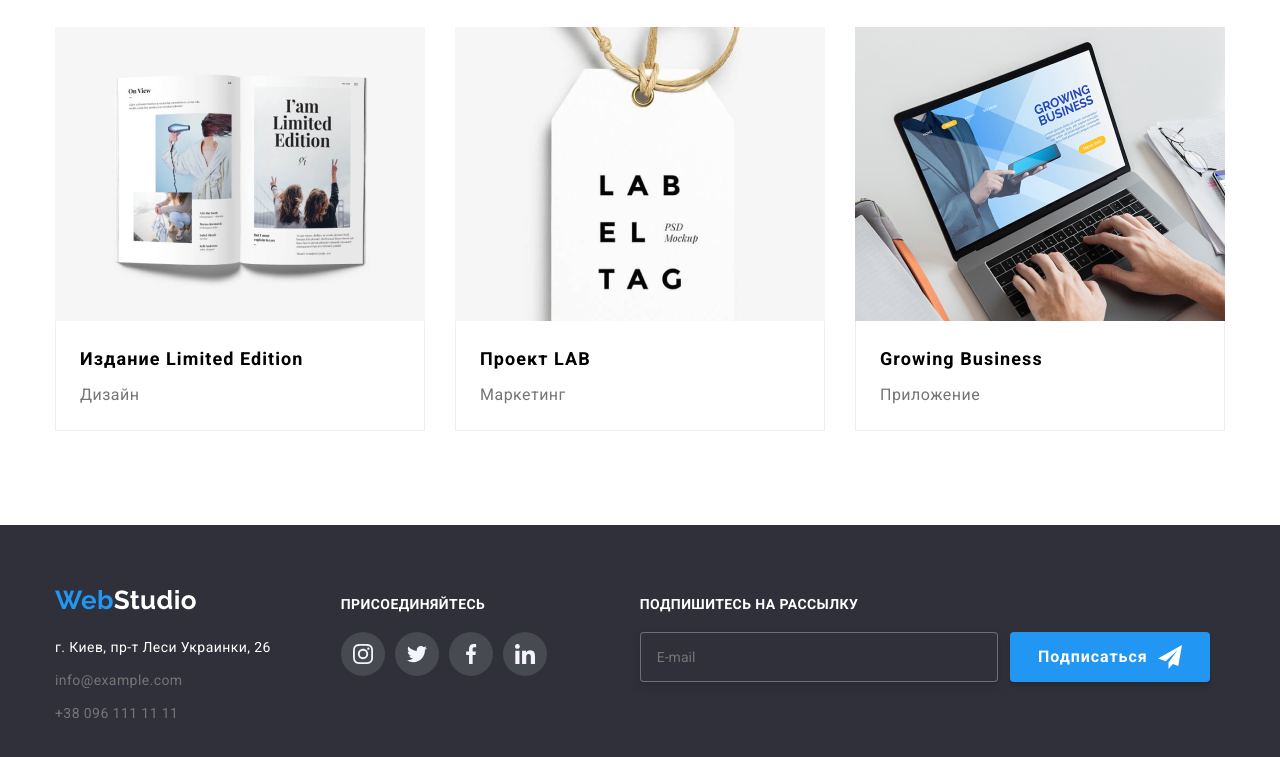
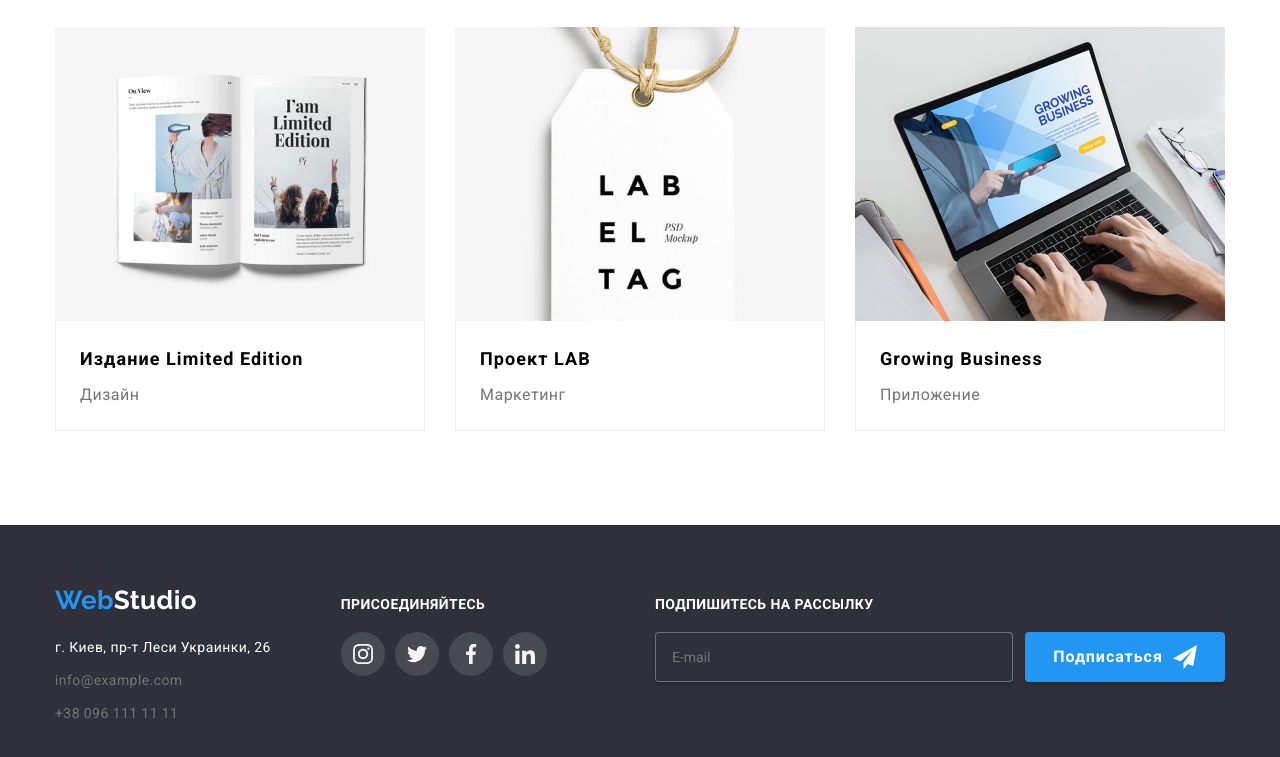
Before and after one commit to Sidich-S/goit-markup-hw-06, a plain HTML site: page portfolio.html in a window 1280 px wide. Shown: the part 1103-1860 px from the top of the page. Drawn offline with nearby package versions, Linux system fonts and the light colour scheme.

Commit message:
Дороба

```diff
--- a/css/styles.css
+++ b/css/styles.css
@@ -715,7 +715,7 @@ ul {
 
 .footer-mailing-list {
   display: block;
-  margin-left: 93px;
+  margin-left: auto;
 
 }
 .mailing-list-title {
@@ -747,21 +747,20 @@ ul {
 .label-mailing-list {
   display: flex;
   align-items: center;
-  width: 358px;
-  height: 50px;
-  margin-right: 12px;
-  padding-left: 16px;
 
-  border: 1px solid rgba(255, 255, 255, 0.3);
-  filter: drop-shadow(0px 4px 4px rgba(0, 0, 0, 0.15));
-  border-radius: 4px;
 }
 
 .input-mailing-list {
-  width: 325px;
-  height: 25px;
-  margin: 0px;
-  padding: 0px;
+  background-color: var(--basiс-background-color);
+  color: #FFFFFF;
+  width: 358px;
+  height: 50px;
+  padding: 15px 16px;
+
+  border: 1px solid rgba(255, 255, 255, 0.3);
+  border-radius: 4px;
+  box-shadow: 0px 4px 4px 0px #00000026;
+  margin-right: 12px;
 }
 
 .btn-mailing-list {
@@ -807,8 +806,8 @@ ul {
   top: 0;
   width: 100%;
   height: 100%;
+  opacity: 1;
 
-  opacity: 1;
   background-color: rgba(0, 0, 0, 0.2);
   transition: opasity 250ms cubic-bezier(0.15, 0.59, 0.76, 0.25);
 }
@@ -816,6 +815,7 @@ ul {
 .backdrop.is-hidden {
   opacity: 0;
   pointer-events: none;
+
   transform: translate(-50%, -50%) scale(3.1);
   transition: transform 250ms cubic-bezier(0.4, 0, 0.2, 1), opacity 250ms cubic-bezier(0.4, 0, 0.2, 1);
 }
@@ -823,22 +823,20 @@ ul {
 .backdrop.is-hidden .modal {
   transform: translate(-50%, -50%) scale(3.1);
   transition: transform 250ms cubic-bezier(0.4, 0, 0.2, 1);
+
 }
 
 .modal {
   position: absolute;
   top: 50%;
   left: 50%;
-  padding-top: 40px;
-  padding-right: 40px;
-  padding-left: 40px;
+  padding: 40px;
 
   width: 528px;
   min-height: 581px;
 
   background-color: #FFFFFF;
   box-shadow: 0px 1px 3px rgba(0, 0, 0, 0.12), 0px 1px 1px rgba(0, 0, 0, 0.14), 0px 2px 1px rgba(0, 0, 0, 0.2);
-
   border-radius: 4px;
 
   transform: translate(-50%, -50%) scale(1);
@@ -985,7 +983,6 @@ color: #212121;
   left: 15px;
 }
 
-
 .form-checkbox {
   display: flex;
   align-items: center;
@@ -1002,15 +999,14 @@ color: #212121;
   border: 1px solid #212121;
   border-radius: 2px;
 
-  transition-property: background-color, border;
+  transition-property: background-color;
   transition-duration: 250ms;
   transition-timing-function: var(---basic-cubic-bezier);
 }
 
-
 .form-checkbox-input:checked + .form-checkbox-castom {
   background-color: #2196f3;
-  border: none;
+
 }
 
 .form-checkbox-icon {
@@ -1033,14 +1029,12 @@ color: #2196f3;
   transition-property: color;
   transition-duration: 250ms;
   transition-timing-function: var(---basic-cubic-bezier);
-
 }
 
 .form-box-btn {
   display: flex;
   justify-content: center;
   text-align: center;
-
 }
 
 .form-modal-button {
@@ -1070,7 +1064,6 @@ transition-timing-function: var(---basic-cubic-bezier);
 .form-modal-button:hover,
 .form-modal-button:focus {
   cursor: pointer;
-
 }
 
 -------------------------------------------------------
```
Also changed, not shown: index.html (+2 -3 lines). Lines whose indentation alone changed are shown as unchanged.
